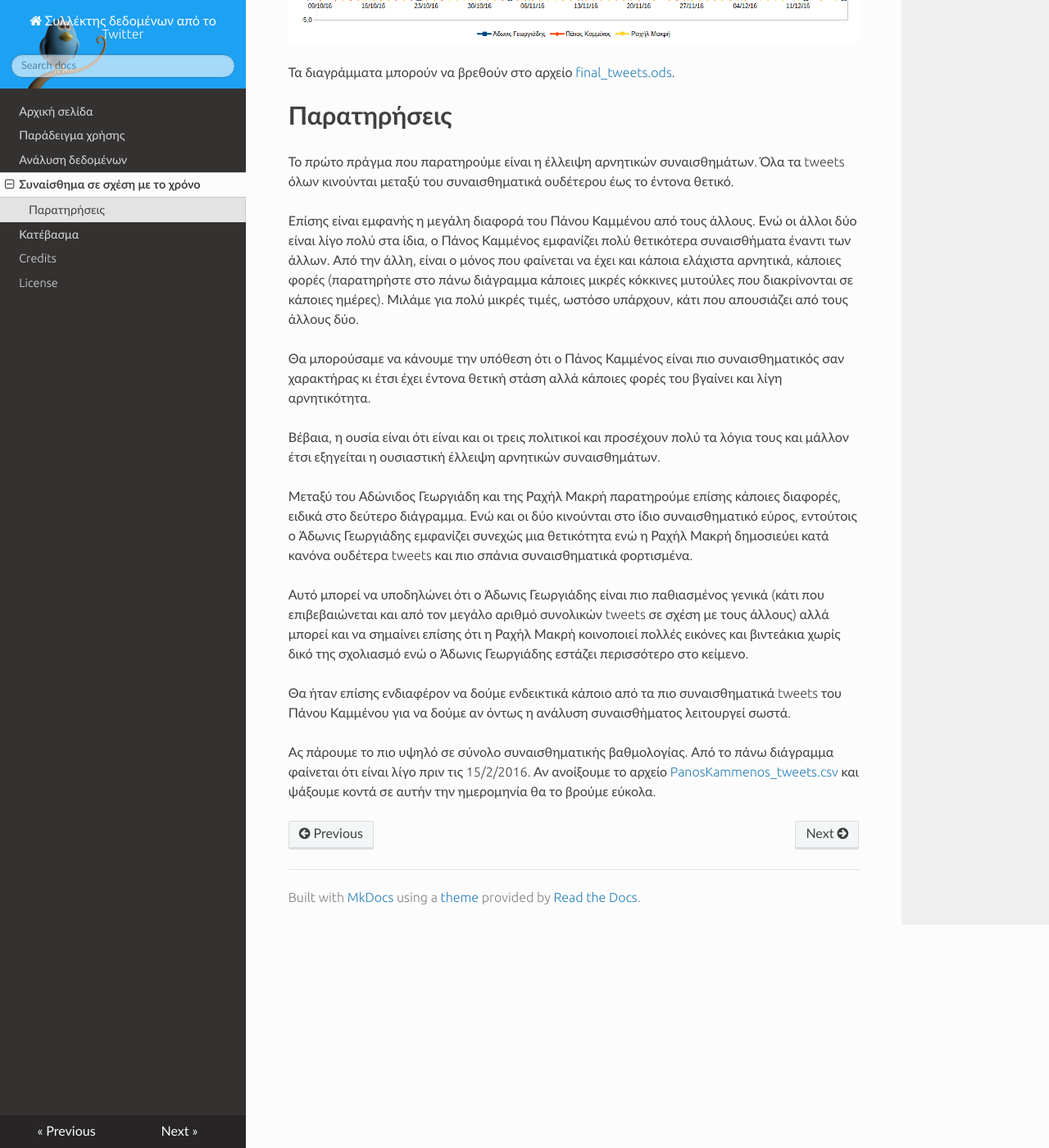
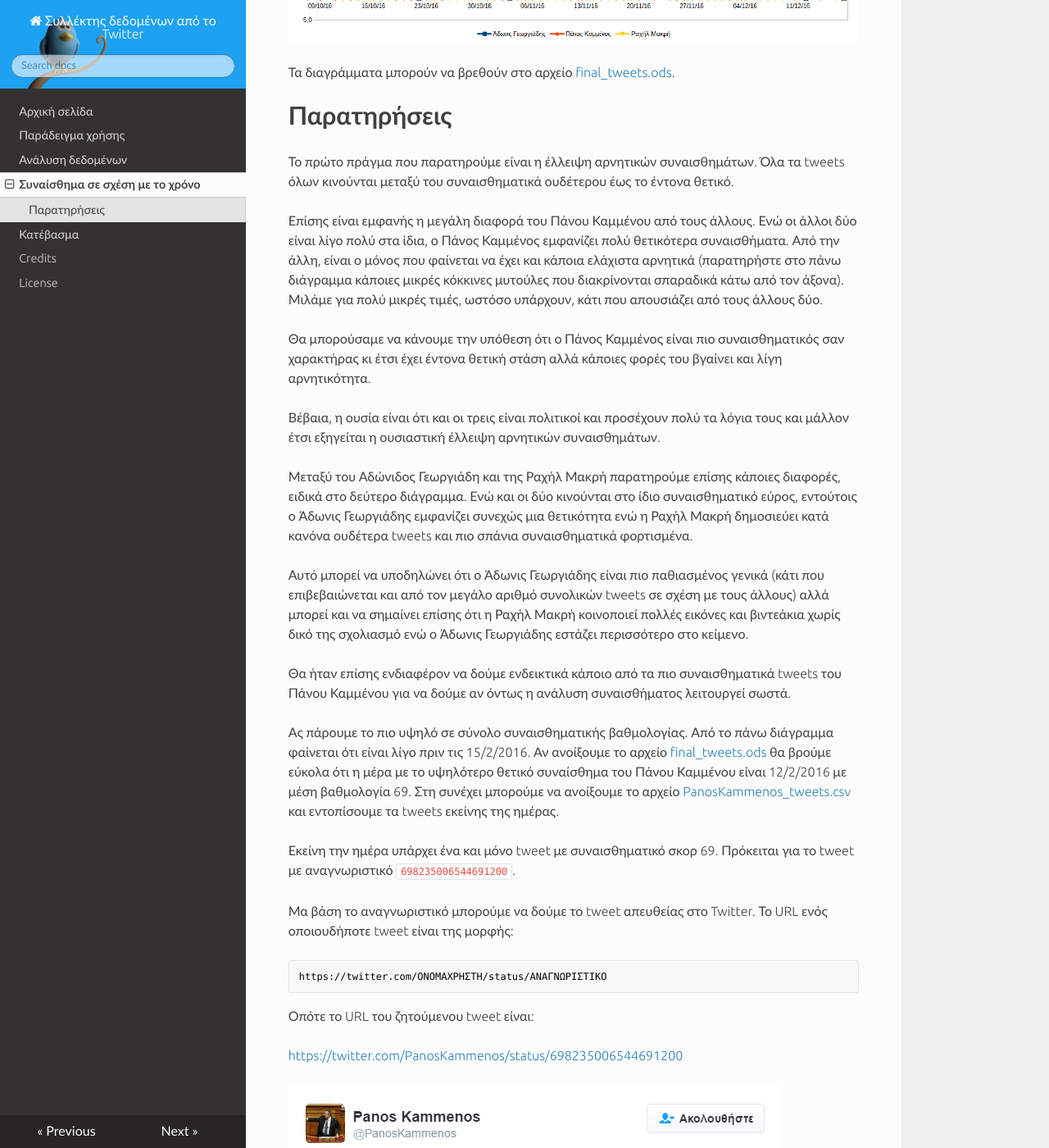
Before and after one commit to Protonotarios/get-tweets, an MkDocs documentation site: the page built from docs/Παράδειγμα/Συναίσθημα-σε-σχέση-με-το-χρόνο.md, in a window 1280 px wide and 1400 px high, scrolled down 1659 px. Shown: the whole window at 82% size. Built offline with MkDocs 1.6.1, drawn with Linux system fonts in a browser that asks for light colours; nearby versions of some CDN libraries; old or Windows-style settings are respelled for this version of MkDocs.

Commit message:
Παράδειγμα

````diff
--- a/docs/Παράδειγμα/Συναίσθημα-σε-σχέση-με-το-χρόνο.md
+++ b/docs/Παράδειγμα/Συναίσθημα-σε-σχέση-με-το-χρόνο.md
@@ -59,16 +59,16 @@ tweets όλων κινούνται μεταξύ του συναισθηματι
 
 Επίσης είναι εμφανής η μεγάλη διαφορά του Πάνου Καμμένου από τους άλλους. Ενώ
 οι άλλοι δύο είναι λίγο πολύ στα ίδια, ο Πάνος Καμμένος εμφανίζει πολύ θετικότερα
-συναισθήματα έναντι των άλλων. Από την άλλη, είναι ο μόνος που φαίνεται να έχει και
-κάποια ελάχιστα αρνητικά, κάποιες φορές (παρατηρήστε στο πάνω διάγραμμα κάποιες
-μικρές κόκκινες μυτούλες που διακρίνονται σε κάποιες ημέρες). Μιλάμε για πολύ
+συναισθήματα. Από την άλλη, είναι ο μόνος που φαίνεται να έχει και
+κάποια ελάχιστα αρνητικά (παρατηρήστε στο πάνω διάγραμμα κάποιες
+μικρές κόκκινες μυτούλες που διακρίνονται σπαραδικά κάτω από τον άξονα). Μιλάμε για πολύ
 μικρές τιμές, ωστόσο υπάρχουν, κάτι που απουσιάζει από τους άλλους δύο.
 
 Θα μπορούσαμε να κάνουμε την υπόθεση ότι ο Πάνος Καμμένος είναι πιο συναισθηματικός
 σαν χαρακτήρας κι έτσι έχει έντονα θετική στάση αλλά κάποιες φορές του
 βγαίνει και λίγη αρνητικότητα.
 
-Βέβαια, η ουσία είναι ότι είναι και οι τρεις πολιτικοί και προσέχουν πολύ τα
+Βέβαια, η ουσία είναι ότι και οι τρεις είναι πολιτικοί και προσέχουν πολύ τα
 λόγια τους και μάλλον έτσι εξηγείται η ουσιαστική έλλειψη αρνητικών συναισθημάτων.
 
 Μεταξύ του Αδώνιδος Γεωργιάδη και της Ραχήλ Μακρή παρατηρούμε επίσης κάποιες
@@ -89,5 +89,23 @@ tweets του Πάνου Καμμένου για να δούμε αν όντως
 
 Ας πάρουμε το πιο υψηλό σε σύνολο συναισθηματικής βαθμολογίας. Από το πάνω
 διάγραμμα φαίνεται ότι είναι λίγο πριν τις 15/2/2016. Αν ανοίξουμε το αρχείο
+[final_tweets.ods](https://github.com/Protonotarios/get-tweets/blob/version02/docs/%CE%A0%CE%B1%CF%81%CE%AC%CE%B4%CE%B5%CE%B9%CE%B3%CE%BC%CE%B1/final_tweets.ods)
+θα βρούμε εύκολα ότι η μέρα με το υψηλότερο θετικό συναίσθημα του Πάνου Καμμένου
+είναι 12/2/2016 με μέση βαθμολογία 69. Στη συνέχει μπορούμε να ανοίξουμε το αρχείο
 [PanosKammenos_tweets.csv](https://github.com/Protonotarios/get-tweets/blob/version02/docs/%CE%A0%CE%B1%CF%81%CE%AC%CE%B4%CE%B5%CE%B9%CE%B3%CE%BC%CE%B1/PanosKammenos_tweets.csv)
-και ψάξουμε κοντά σε αυτήν την ημερομηνία θα το βρούμε εύκολα.
+και εντοπίσουμε τα tweets εκείνης της ημέρας.
+
+Εκείνη την ημέρα υπάρχει ένα και μόνο tweet με συναισθηματικό σκορ 69. Πρόκειται
+για το tweet με αναγνωριστικό `698235006544691200`.
+
+Μα βάση το αναγνωριστικό μπορούμε να δούμε το tweet απευθείας στο Twitter.
+Το URL ενός οποιουδήποτε tweet είναι της μορφής:
+```
+https://twitter.com/ΟΝΟΜΑΧΡΗΣΤΗ/status/ΑΝΑΓΝΩΡΙΣΤΙΚΟ
+```
+
+Οπότε το URL του ζητούμενου tweet είναι:
+
+[https://twitter.com/PanosKammenos/status/698235006544691200](https://twitter.com/PanosKammenos/status/698235006544691200?lang=el)
+
+![στιγμιότυπο οθόνης από το Twitter](Panos-Kammenos-tweet.png)
````
Also changed, not shown: docs/Παράδειγμα/Panos-Kammenos-tweet.png (added).
